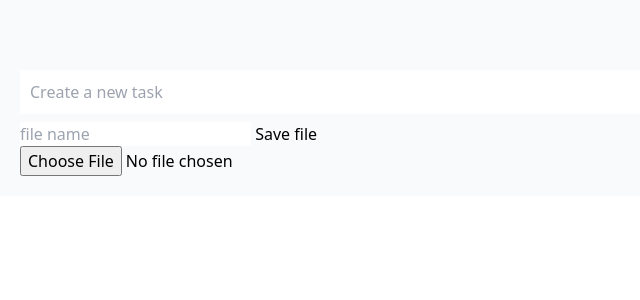
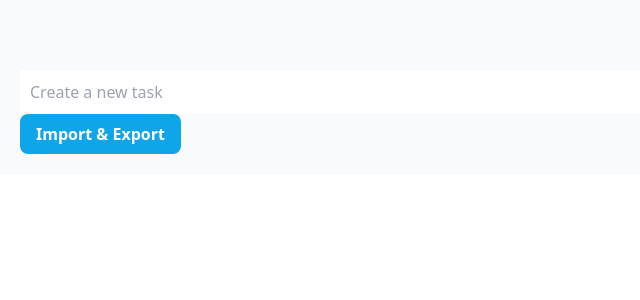
Before and after one commit to ImalKesara/TodoList_app-V2, a Svelte app: page / in a window 1280 px wide. Shown: the top 300 px of the page, without its empty margins (0-640 px from the left). Built offline with nearby package versions, Linux system fonts and the light colour scheme.

Commit message:
import and export toggle btn

```diff
--- a/src/components/file/Taskio.svelte
+++ b/src/components/file/Taskio.svelte
@@ -1,9 +1,11 @@
 <script lang="ts">
     import type { Task } from "../../model";
+    import Buttons from "../util/buttons/Buttons.svelte";
 
     export let items:Task[] =[];
     let filename:string = "";
     let importFiles : FileList;
+    let visible : boolean = false;
 
 
     //download file that saved on localStorage
@@ -38,14 +40,21 @@
 
     $:onFilesChanged(importFiles);
 
+    function importExportToggle(){
+        visible = !visible;
+    }
+
 </script>
 
+<Buttons color = "sky" on:click= {importExportToggle}>Import & Export</Buttons>
 
-<div>
-    <input type="text" placeholder="file name">
-    <button on:click={save}>Save file</button>
-    <input type="file" bind:files={importFiles}>
-</div>
+{#if visible }
+    <div>
+        <input type="text" placeholder="file name">
+        <button on:click={save}>Save file</button>
+        <input type="file" bind:files={importFiles}>
+    </div>
+{/if}
 
 <style>
     div{
```
